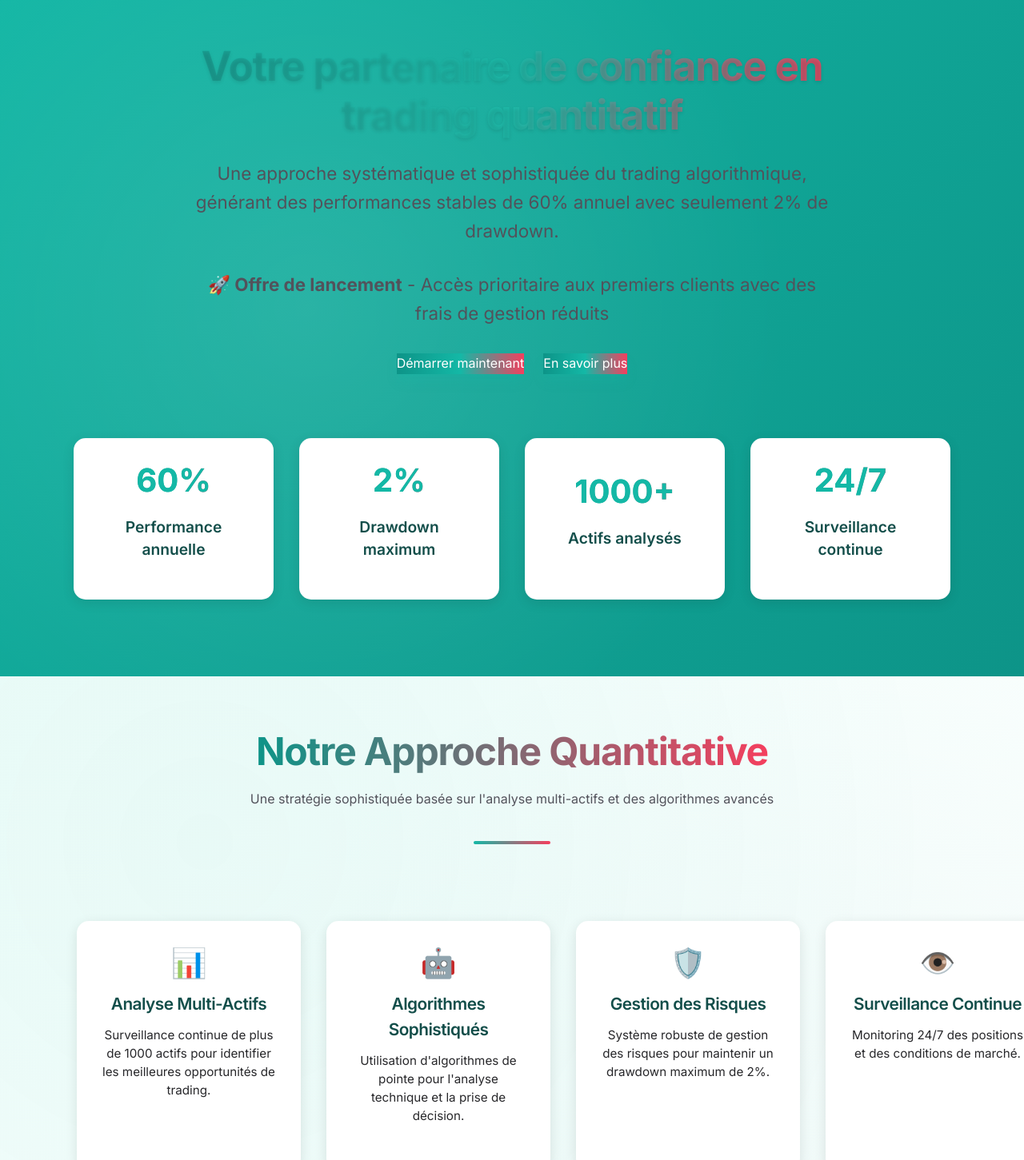
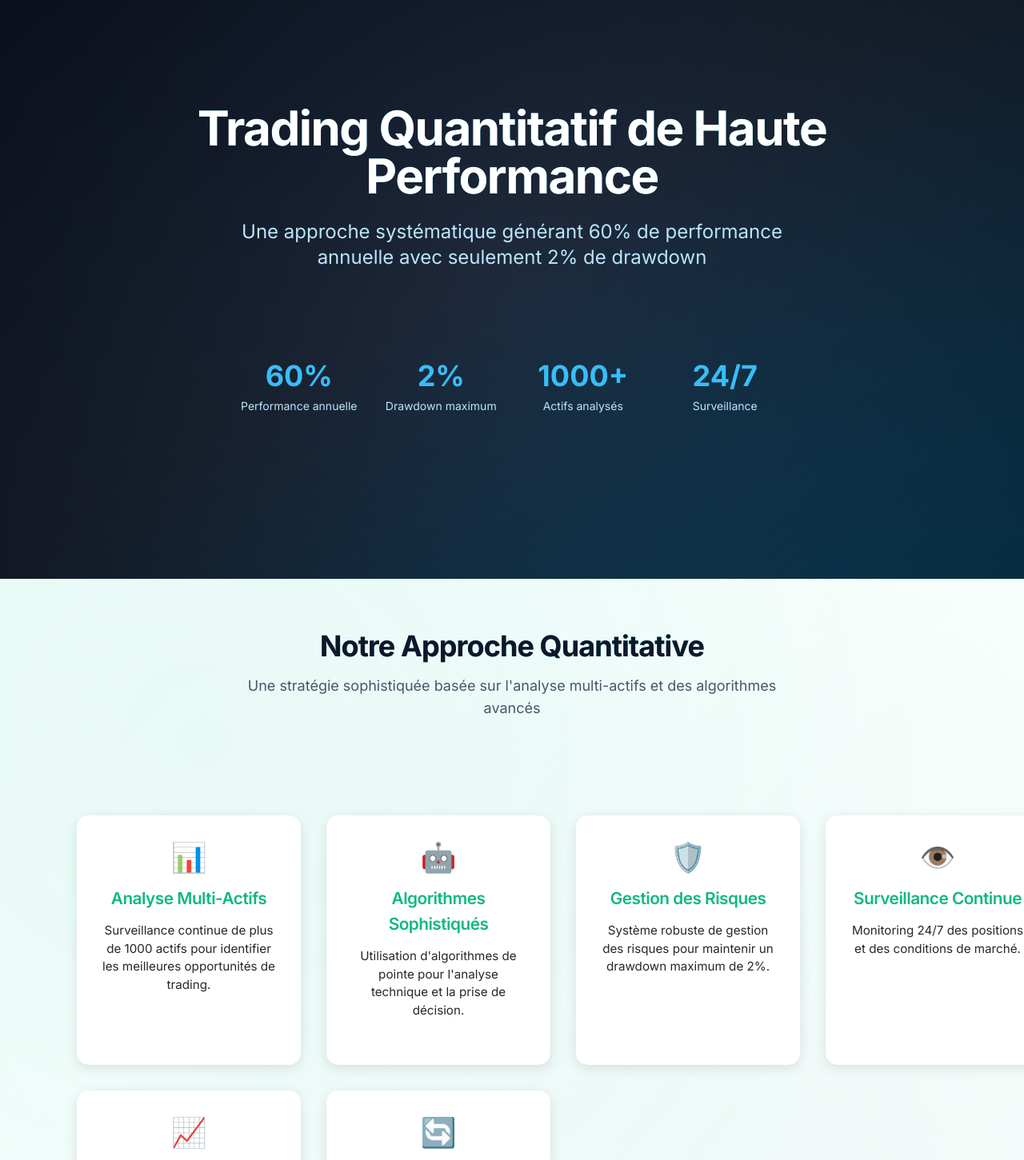
Before and after one commit to Bryan922/hypertrading-website, a Next.js app: page / in a window 1280 px wide. Shown: the part 140-1591 px from the top of the page at 80% size. Built offline with nearby package versions, Linux system fonts and the light colour scheme.

Commit message:
refactor: amélioration du design et simplification de l'interface - Nouvelle palette de couleurs plus professionnelle - Suppression des sections non essentielles - Navigation simplifiée - Footer épuré

```diff
--- a/app/components/Footer.tsx
+++ b/app/components/Footer.tsx
@@ -3,84 +3,18 @@
 import Link from 'next/link'
 import { motion } from 'framer-motion'
 
-const footerLinks = [
-  {
-    title: "Services",
-    links: [
-      { name: "Market Making", href: "#market-making" },
-      { name: "Trading Quantitatif", href: "#trading" },
-      { name: "Analyse de Marché", href: "#analyse" },
-      { name: "Solutions Sur Mesure", href: "#solutions" }
-    ]
-  },
-  {
-    title: "Informations",
-    links: [
-      { name: "À Propos", href: "#about" },
-      { name: "Notre Équipe", href: "#equipe" },
-      { name: "Performance", href: "#performance" },
-      { name: "Blog", href: "#blog" }
-    ]
-  },
-  {
-    title: "Contact",
-    links: [
-      { name: "Démarrer", href: "#demarrer" },
-      { name: "Support", href: "#support" },
-      { name: "FAQ", href: "#faq" },
-      { name: "Nous contacter", href: "#contact" }
-    ]
-  }
-]
-
 export default function Footer() {
   return (
     <footer className="footer">
-      <div className="container mx-auto px-4 py-12">
-        <div className="footer-grid">
-          {/* Logo et description */}
-          <div className="footer-brand">
-            <Link href="/" className="text-2xl font-bold">
-              HyperTrading
-            </Link>
-            <p className="footer-description">
-              Votre partenaire de confiance pour le trading quantitatif. Une expertise pointue au service de votre performance.
-            </p>
-          </div>
+      <div className="container mx-auto px-4 py-8">
+        <div className="flex justify-between items-center">
+          <Link href="/" className="text-2xl font-bold text-primary-600">
+            HyperTrading
+          </Link>
 
-          {/* Liens */}
-          {footerLinks.map((section) => (
-            <div key={section.title} className="footer-section">
-              <h3 className="footer-title">{section.title}</h3>
-              <ul className="footer-links">
-                {section.links.map((link) => (
-                  <li key={link.name}>
-                    <Link
-                      href={link.href}
-                      className="footer-link"
-                    >
-                      {link.name}
-                    </Link>
-                  </li>
-                ))}
-              </ul>
-            </div>
-          ))}
-        </div>
-
-        {/* Barre de copyright */}
-        <div className="footer-bottom">
-          <p className="footer-copyright">
+          <p className="text-sm text-secondary-500">
             © {new Date().getFullYear()} HyperTrading. Tous droits réservés.
           </p>
-          <div className="footer-legal">
-            <Link href="#privacy" className="footer-link">
-              Politique de confidentialité
-            </Link>
-            <Link href="#terms" className="footer-link">
-              Conditions d'utilisation
-            </Link>
-          </div>
         </div>
       </div>
     </footer>
--- a/app/components/HeroSection.tsx
+++ b/app/components/HeroSection.tsx
@@ -1,63 +1,59 @@
 'use client'
 
 import { motion } from 'framer-motion'
-import Link from 'next/link'
 
 export default function HeroSection() {
   return (
-    <section className="hero">
+    <section className="relative min-h-screen flex items-center justify-center overflow-hidden bg-gradient-to-br from-secondary-900 via-secondary-800 to-primary-900">
+      <div className="absolute inset-0 bg-grid-white/[0.02] bg-[size:60px_60px]" />
+      <div className="absolute inset-0 bg-gradient-radial-dark" />
+
       <motion.div
+        className="relative z-10 container mx-auto px-6 py-32 text-center"
         initial={{ opacity: 0, y: 20 }}
         animate={{ opacity: 1, y: 0 }}
         transition={{ duration: 1 }}
       >
-        <h1>
-          Votre partenaire de confiance en trading quantitatif
-        </h1>
-        <p>
-          Une approche systématique et sophistiquée du trading algorithmique,
-          générant des performances stables de 60% annuel avec seulement 2% de drawdown.
-        </p>
+        <motion.h1
+          className="text-4xl md:text-6xl font-bold text-white mb-6"
+          initial={{ opacity: 0, y: 20 }}
+          animate={{ opacity: 1, y: 0 }}
+          transition={{ delay: 0.2 }}
+        >
+          Trading Quantitatif de Haute Performance
+        </motion.h1>
 
-        <div className="urgent-banner">
-          <p>
-            <strong>🚀 Offre de lancement</strong> - Accès prioritaire aux premiers clients avec des frais de gestion réduits
-          </p>
-        </div>
+        <motion.p
+          className="text-xl md:text-2xl text-primary-200 max-w-3xl mx-auto mb-12"
+          initial={{ opacity: 0 }}
+          animate={{ opacity: 1 }}
+          transition={{ delay: 0.4 }}
+        >
+          Une approche systématique générant 60% de performance annuelle avec seulement 2% de drawdown
+        </motion.p>
 
         <motion.div
+          className="grid grid-cols-2 md:grid-cols-4 gap-8 max-w-4xl mx-auto mt-16"
           initial={{ opacity: 0 }}
           animate={{ opacity: 1 }}
-          transition={{ delay: 0.5 }}
-          className="flex flex-col sm:flex-row gap-6 justify-center items-center mb-12"
+          transition={{ delay: 0.6 }}
         >
-          <Link href="#contact" className="btn-primary">
-            Démarrer maintenant
-          </Link>
-          <Link href="#about" className="btn-primary">
-            En savoir plus
-          </Link>
-        </motion.div>
-
-        <div className="stats-grid">
           {[
             { value: '60%', label: 'Performance annuelle' },
             { value: '2%', label: 'Drawdown maximum' },
             { value: '1000+', label: 'Actifs analysés' },
-            { value: '24/7', label: 'Surveillance continue' }
+            { value: '24/7', label: 'Surveillance' }
           ].map((stat, index) => (
-            <motion.div
-              key={index}
-              initial={{ opacity: 0, y: 20 }}
-              animate={{ opacity: 1, y: 0 }}
-              transition={{ delay: 0.8 + index * 0.2 }}
-              className="stats-card"
-            >
-              <div className="stats-value">{stat.value}</div>
-              <div className="stats-label">{stat.label}</div>
-            </motion.div>
+            <div key={index} className="text-center">
+              <div className="text-3xl md:text-4xl font-bold text-primary-400 mb-2">
+                {stat.value}
+              </div>
+              <div className="text-sm text-primary-200">
+                {stat.label}
+              </div>
+            </div>
           ))}
-        </div>
+        </motion.div>
       </motion.div>
     </section>
   )
--- a/app/components/Navbar.tsx
+++ b/app/components/Navbar.tsx
@@ -8,54 +8,42 @@ import { Bars3Icon, XMarkIcon } from '@heroicons/react/24/outline'
 const navigation = [
   { name: 'Accueil', href: '/' },
   { name: 'Services', href: '#services' },
-  { name: 'À propos', href: '#about' },
-  { name: 'Performances', href: '#stats' },
-  { name: 'Contact', href: '#contact' }
+  { name: 'Performance', href: '#stats' },
 ]
 
 export default function Navbar() {
   const [mobileMenuOpen, setMobileMenuOpen] = useState(false)
 
   return (
-    <header>
-      <nav>
-        <div className="logo">
-          <Link href="/">
+    <header className="fixed w-full bg-white/80 backdrop-blur-md z-50 shadow-sm">
+      <nav className="container mx-auto px-6 py-4">
+        <div className="flex items-center justify-between">
+          <Link href="/" className="text-2xl font-bold text-primary-600">
             HyperTrading
           </Link>
-        </div>
-        <div className="flex lg:hidden">
-          <button
-            type="button"
-            className="burger-menu"
-            onClick={() => setMobileMenuOpen(true)}
-          >
-            <span className={mobileMenuOpen ? 'active' : ''}></span>
-            <span className={mobileMenuOpen ? 'active' : ''}></span>
-            <span className={mobileMenuOpen ? 'active' : ''}></span>
-          </button>
-        </div>
-        <ul className={`${mobileMenuOpen ? 'active' : ''}`}>
+
+          {/* Navigation desktop */}
+          <div className="hidden lg:flex items-center gap-8">
             {navigation.map((item) => (
-            <li key={item.name}>
               <Link
+                key={item.name}
                 href={item.href}
-                onClick={() => setMobileMenuOpen(false)}
+                className="text-secondary-600 hover:text-primary-600 transition-colors"
               >
                 {item.name}
               </Link>
-            </li>
             ))}
-          <li>
-            <Link
-              href="#contact"
-              className="btn-connexion"
-              onClick={() => setMobileMenuOpen(false)}
+          </div>
+
+          {/* Bouton menu mobile */}
+          <button
+            type="button"
+            className="lg:hidden text-secondary-600"
+            onClick={() => setMobileMenuOpen(true)}
           >
-              Commencer maintenant
-            </Link>
-          </li>
-        </ul>
+            <Bars3Icon className="h-6 w-6" />
+          </button>
+        </div>
       </nav>
 
       {/* Menu mobile */}
@@ -68,38 +56,29 @@ export default function Navbar() {
         <div className="fixed inset-0 bg-black/20 backdrop-blur-sm" onClick={() => setMobileMenuOpen(false)} />
         <div className="fixed inset-y-0 right-0 w-full max-w-sm bg-white px-6 py-6">
           <div className="flex items-center justify-between">
-            <Link href="/" className="logo">
+            <Link href="/" className="text-2xl font-bold text-primary-600">
               HyperTrading
             </Link>
             <button
               type="button"
-              className="-m-2.5 rounded-md p-2.5 text-secondary-600"
+              className="text-secondary-600"
               onClick={() => setMobileMenuOpen(false)}
             >
-              <XMarkIcon className="h-6 w-6" aria-hidden="true" />
+              <XMarkIcon className="h-6 w-6" />
             </button>
           </div>
           <div className="mt-6 flow-root">
-            <ul className="space-y-2 py-6">
+            <div className="space-y-4">
               {navigation.map((item) => (
-                <li key={item.name}>
                 <Link
+                  key={item.name}
                   href={item.href}
+                  className="block text-lg text-secondary-600 hover:text-primary-600 transition-colors"
                   onClick={() => setMobileMenuOpen(false)}
                 >
                   {item.name}
                 </Link>
-                </li>
               ))}
-            </ul>
-            <div className="py-6">
-              <Link
-                href="#contact"
-                className="btn-connexion"
-                onClick={() => setMobileMenuOpen(false)}
-              >
-                Commencer maintenant
-              </Link>
             </div>
           </div>
         </div>
--- a/app/globals.css
+++ b/app/globals.css
@@ -3,11 +3,11 @@
 @tailwind utilities;
 
 :root {
-    --primary-color: #14b8a6;
-    --secondary-color: #0d9488;
+    --primary-color: #0ea5e9;
+    --secondary-color: #1e293b;
     --text-color: #27272a;
     --background-color: #f0fdfa;
-    --accent-color: #134e4a;
+    --accent-color: #10b981;
 }
 
 /* Structure de base */
@@ -22,6 +22,7 @@ body {
     line-height: 1.6;
     color: var(--text-color);
     background-color: var(--background-color);
+    @apply bg-secondary-50 text-secondary-900;
 }
 
 /* Header et Navigation */
@@ -585,7 +586,7 @@ nav a:hover {
 
 @layer base {
   h1, h2, h3, h4, h5, h6 {
-    @apply font-semibold tracking-tight text-center mx-auto;
+    @apply font-semibold tracking-tight;
   }
 
   h1 {
@@ -688,12 +689,15 @@ nav a:hover {
   }
 
   .section-title {
-    @apply flex flex-col items-center text-center mb-16 relative;
+    @apply relative mb-16 text-center;
   }
 
-  .section-title::after {
-    content: "";
-    @apply w-24 h-1 bg-gradient-to-r from-primary-500 to-accent-500 mt-4 rounded-full;
+  .section-title h2 {
+    @apply text-3xl md:text-4xl font-bold text-secondary-900 mb-4;
+  }
+
+  .section-title p {
+    @apply text-lg text-secondary-600 max-w-2xl mx-auto;
   }
 
   .content-wrapper {
@@ -702,6 +706,48 @@ nav a:hover {
 
   .text-content {
     @apply text-center max-w-3xl mx-auto space-y-6;
+  }
+
+  .bg-gradient-radial-dark {
+    background: radial-gradient(circle at center, transparent 0%, rgba(0, 0, 0, 0.4) 100%);
+  }
+
+  .bg-grid-white {
+    background-image: linear-gradient(to right, rgba(255, 255, 255, 0.1) 1px, transparent 1px),
+                      linear-gradient(to bottom, rgba(255, 255, 255, 0.1) 1px, transparent 1px);
+  }
+
+  .performance-section {
+    @apply py-24 bg-secondary-900 relative overflow-hidden;
+  }
+
+  .chart-container {
+    @apply bg-white/5 backdrop-blur-sm rounded-2xl p-6 md:p-8 border border-white/10 shadow-xl;
+  }
+
+  .chart-title {
+    @apply text-xl font-semibold text-white mb-6 border-l-4 border-primary-500 pl-4;
+  }
+
+  .performance-stats {
+    @apply grid grid-cols-2 md:grid-cols-3 lg:grid-cols-6 gap-4 mt-8;
+  }
+
+  .stat-item {
+    @apply bg-white/5 backdrop-blur-sm rounded-xl p-4 border border-white/10
+           hover:bg-white/10 transition-all duration-300 cursor-default;
+  }
+
+  .stat-label {
+    @apply text-sm text-primary-200 font-medium;
+  }
+
+  .stat-value {
+    @apply text-2xl font-bold text-white mb-1;
+  }
+
+  .footer {
+    @apply bg-secondary-900 text-white py-6 border-t border-white/10;
   }
 }
 
@@ -804,193 +850,18 @@ nav a:hover {
   gap: 1.5rem;
 }
 
-/* Performance Chart Section */
-.performance-section {
-  padding: 6rem 5%;
-  background: linear-gradient(135deg, rgba(20, 184, 166, 0.05) 0%, rgba(13, 148, 136, 0.1) 100%);
-  position: relative;
-  overflow: hidden;
-}
-
-.performance-section::before {
-  content: '';
-  position: absolute;
-  top: 0;
-  left: 0;
-  width: 100%;
-  height: 100%;
-  background: radial-gradient(circle at 20% 20%, rgba(20, 184, 166, 0.1) 0%, transparent 70%),
-              radial-gradient(circle at 80% 80%, rgba(13, 148, 136, 0.1) 0%, transparent 70%);
-  pointer-events: none;
-}
-
-.chart-container {
-  background: rgba(0, 0, 0, 0.3);
-  backdrop-filter: blur(10px);
-  border-radius: 20px;
-  padding: 2rem;
-  box-shadow: 0 8px 32px rgba(0, 0, 0, 0.1);
-  border: 1px solid rgba(255, 255, 255, 0.1);
-  max-width: 1200px;
-  margin: 0 auto;
-  transition: transform 0.3s ease;
-}
-
-.chart-container:hover {
-  transform: translateY(-5px);
-  box-shadow: 0 12px 40px rgba(0, 0, 0, 0.15);
-}
-
-.chart-title {
-  color: rgba(255, 255, 255, 0.9);
-  font-size: 1.2rem;
-  margin: 2rem 0 1rem;
-  text-align: left;
-  padding-left: 1rem;
-  border-left: 3px solid var(--primary-color);
-  transition: all 0.3s ease;
-}
-
-.chart-title:hover {
-  padding-left: 1.5rem;
-  color: var(--primary-color);
-}
-
-.performance-stats {
-  display: grid;
-  grid-template-columns: repeat(auto-fit, minmax(200px, 1fr));
-  gap: 2rem;
-  margin-top: 2rem;
-  padding-top: 2rem;
-  border-top: 1px solid rgba(255, 255, 255, 0.1);
-}
-
-.stat-item {
-  display: flex;
-  flex-direction: column;
-  align-items: center;
-  gap: 0.5rem;
-  padding: 1.5rem;
-  background: rgba(255, 255, 255, 0.05);
-  border-radius: 12px;
-  transition: all 0.3s ease;
-  cursor: pointer;
-  position: relative;
-  overflow: hidden;
-}
-
-.stat-item::before {
-  content: '';
-  position: absolute;
-  top: 0;
-  left: 0;
-  width: 100%;
-  height: 100%;
-  background: linear-gradient(135deg, var(--primary-color) 0%, transparent 400%);
-  opacity: 0;
-  transition: opacity 0.3s ease;
-}
-
-.stat-item:hover::before {
-  opacity: 0.1;
-}
-
-.stat-item:hover {
-  transform: translateY(-5px) scale(1.02);
-  background: rgba(255, 255, 255, 0.1);
-  box-shadow: 0 8px 32px rgba(0, 0, 0, 0.15);
-}
-
-.stat-label {
-  font-size: 0.9rem;
-  color: rgba(255, 255, 255, 0.7);
-  text-transform: uppercase;
-  letter-spacing: 0.05em;
-  text-align: center;
-  transition: color 0.3s ease;
-  position: relative;
-  z-index: 1;
-}
-
-.stat-value {
-  font-size: 1.5rem;
-  font-weight: 600;
-  color: var(--primary-color);
-  text-shadow: 0 2px 4px rgba(0, 0, 0, 0.1);
-  text-align: center;
-  transition: all 0.3s ease;
-  position: relative;
-  z-index: 1;
-}
-
-.stat-item:hover .stat-value {
-  transform: scale(1.1);
-  text-shadow: 0 4px 8px rgba(0, 0, 0, 0.2);
-}
-
-.stat-item:hover .stat-label {
-  color: rgba(255, 255, 255, 0.9);
-}
-
-/* Custom Tooltip Styles */
-.custom-tooltip {
-  transition: all 0.3s ease;
-  transform-origin: center bottom;
-  animation: tooltipAppear 0.3s ease forwards;
-}
-
-@keyframes tooltipAppear {
+/* Animations */
+@keyframes fadeIn {
   from {
     opacity: 0;
-    transform: translateY(10px) scale(0.95);
+    transform: translateY(10px);
   }
   to {
     opacity: 1;
-    transform: translateY(0) scale(1);
+    transform: translateY(0);
   }
 }
 
-.tooltip-label {
-  font-size: 0.9rem;
-  font-weight: 500;
-  margin-bottom: 0.5rem;
+.animate-fade-in {
+  animation: fadeIn 0.5s ease-out forwards;
 }
-
-/* Responsive Design */
-@media (max-width: 768px) {
-  .performance-stats {
-    grid-template-columns: repeat(2, 1fr);
-    gap: 1rem;
-  }
-
-  .chart-container {
-    padding: 1rem;
-  }
-
-  .stat-item {
-    padding: 1rem;
-  }
-
-  .stat-value {
-    font-size: 1.2rem;
-  }
-
-  .chart-title {
-    font-size: 1rem;
-    margin: 1.5rem 0 0.8rem;
-  }
-}
-
-@media (max-width: 480px) {
-  .performance-stats {
-    grid-template-columns: 1fr;
-  }
-
-  .chart-container {
-    padding: 0.8rem;
-  }
-
-  .stat-item {
-    padding: 0.8rem;
-  }
-}
--- a/app/page.tsx
+++ b/app/page.tsx
@@ -5,18 +5,16 @@ import HeroSection from './components/HeroSection'
 import AboutSection from './components/AboutSection'
 import StatsSection from './components/StatsSection'
 import PerformanceChart from './components/PerformanceChart'
-import TestimonialsSection from './components/TestimonialsSection'
 import ContactSection from './components/ContactSection'
 
 export default function Home() {
   return (
-    <>
+    <div className="bg-gradient-to-b from-secondary-50 to-secondary-100">
       <HeroSection />
       <AboutSection />
       <StatsSection />
       <PerformanceChart />
-      <TestimonialsSection />
       <ContactSection />
-    </>
+    </div>
   )
 }
--- a/tailwind.config.ts
+++ b/tailwind.config.ts
@@ -10,40 +10,40 @@ const config: Config = {
     extend: {
       colors: {
         primary: {
-          50: '#f0fdfa',
-          100: '#ccfbf1',
-          200: '#99f6e4',
-          300: '#5eead4',
-          400: '#2dd4bf',
-          500: '#14b8a6',
-          600: '#0d9488',
-          700: '#0f766e',
-          800: '#115e59',
-          900: '#134e4a',
+          50: '#f0f9ff',
+          100: '#e0f2fe',
+          200: '#bae6fd',
+          300: '#7dd3fc',
+          400: '#38bdf8',
+          500: '#0ea5e9',
+          600: '#0284c7',
+          700: '#0369a1',
+          800: '#075985',
+          900: '#0c4a6e',
         },
         secondary: {
-          50: '#fafafa',
-          100: '#f4f4f5',
-          200: '#e4e4e7',
-          300: '#d4d4d8',
-          400: '#a1a1aa',
-          500: '#71717a',
-          600: '#52525b',
-          700: '#3f3f46',
-          800: '#27272a',
-          900: '#18181b',
+          50: '#f8fafc',
+          100: '#f1f5f9',
+          200: '#e2e8f0',
+          300: '#cbd5e1',
+          400: '#94a3b8',
+          500: '#64748b',
+          600: '#475569',
+          700: '#334155',
+          800: '#1e293b',
+          900: '#0f172a',
         },
         accent: {
-          50: '#fff1f2',
-          100: '#ffe4e6',
-          200: '#fecdd3',
-          300: '#fda4af',
-          400: '#fb7185',
-          500: '#f43f5e',
-          600: '#e11d48',
-          700: '#be123c',
-          800: '#9f1239',
-          900: '#881337',
+          50: '#ecfdf5',
+          100: '#d1fae5',
+          200: '#a7f3d0',
+          300: '#6ee7b7',
+          400: '#34d399',
+          500: '#10b981',
+          600: '#059669',
+          700: '#047857',
+          800: '#065f46',
+          900: '#064e3b',
         }
       },
       fontFamily: {
```
Lines whose indentation alone changed are shown as unchanged.
